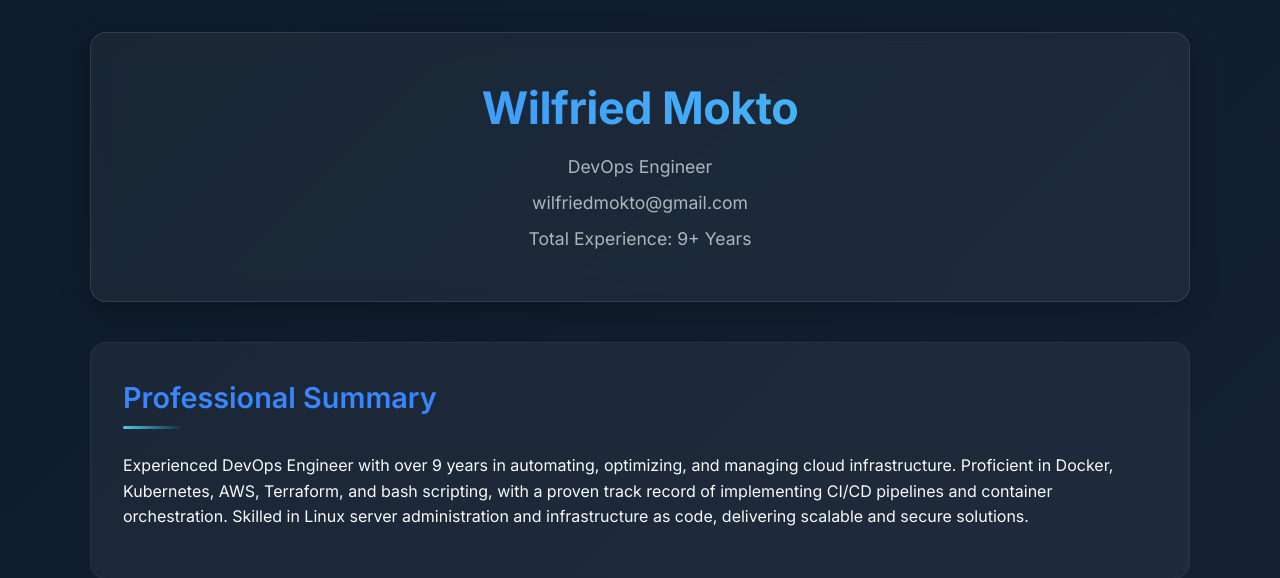
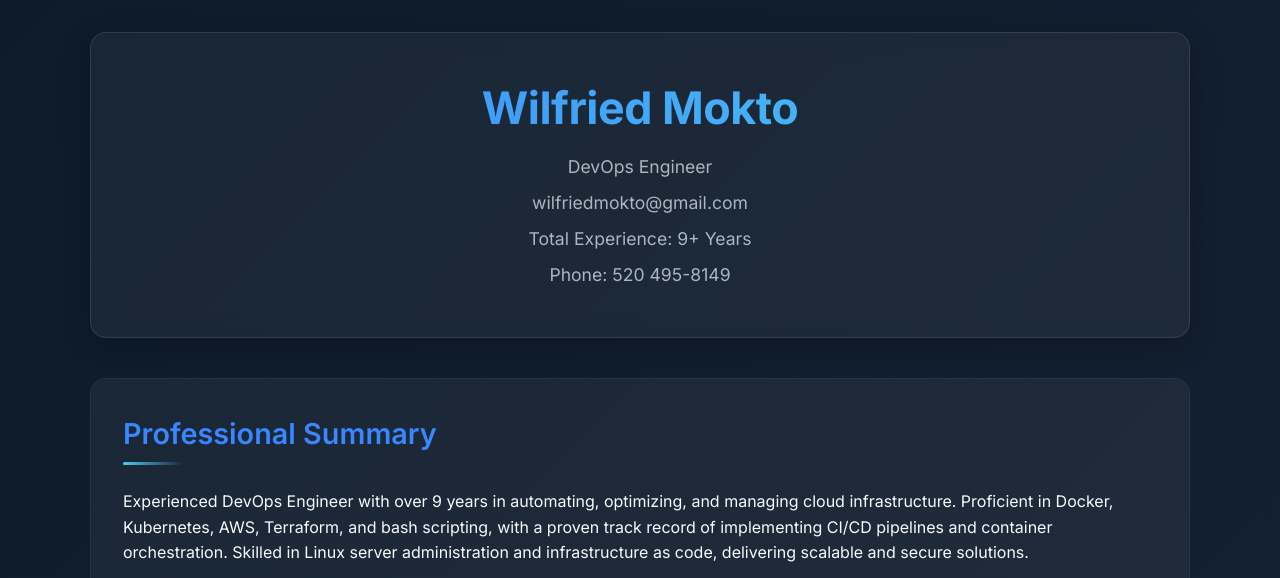
Before and after one commit to Le-Moktar/s2-w8-my-resume, a Flask app: page / in a window 1280 px wide. Shown: the top 578 px of the page. Run offline with Flask 3, Linux system fonts and the light colour scheme.

Commit message:
deployment

```diff
--- a/templates/index.html
+++ b/templates/index.html
@@ -275,6 +275,7 @@
             <p>DevOps Engineer</p>
             <p>wilfriedmokto@gmail.com</p>
             <p>Total Experience: 9+ Years</p>
+            <p>Phone: 520 495-8149</p>
         </header>
 
         <section class="section summary">
@@ -371,9 +372,9 @@
             </article>
         </section>
 
-        <!-- <footer class="section">
+        <footer class="section">
             <a href="/download-pdf" class="download-btn">Download PDF Resume</a>
         </footer>
     </div>
 </body>
-</html> -->
+</html>
```
